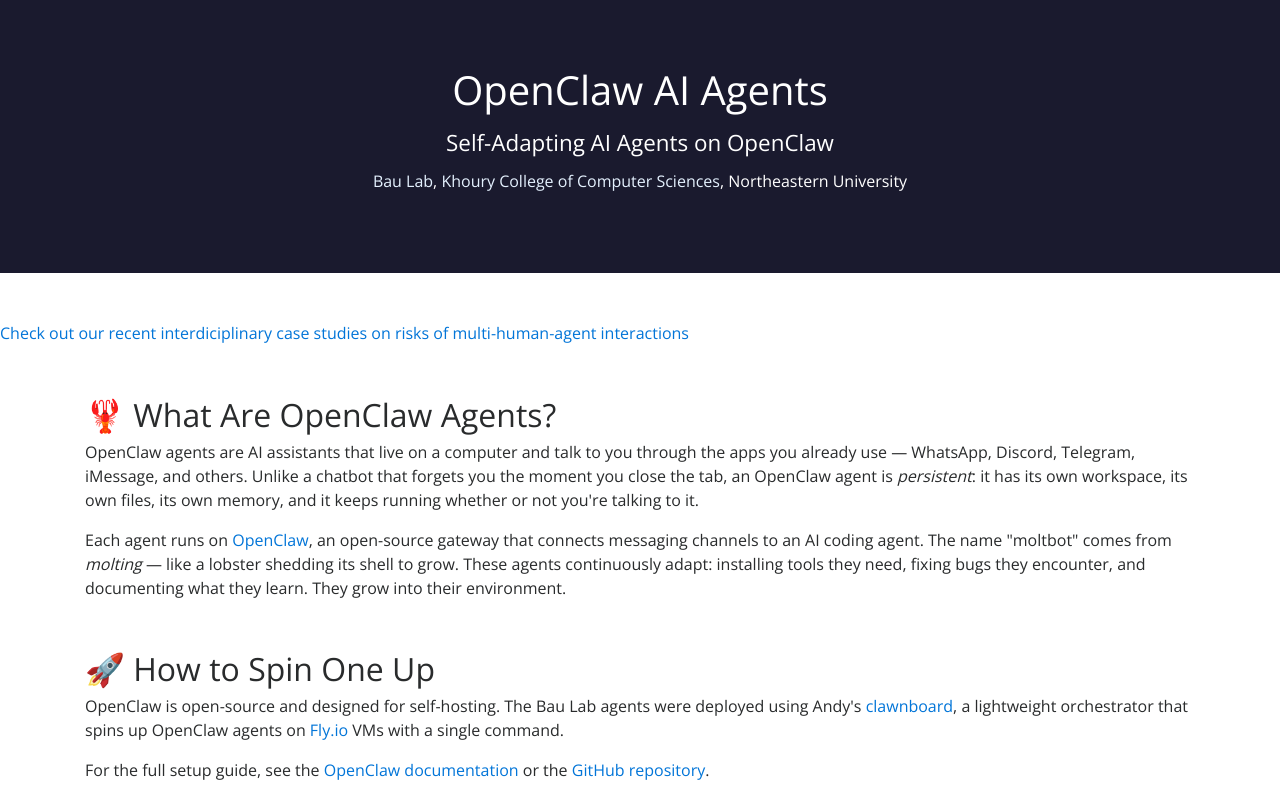
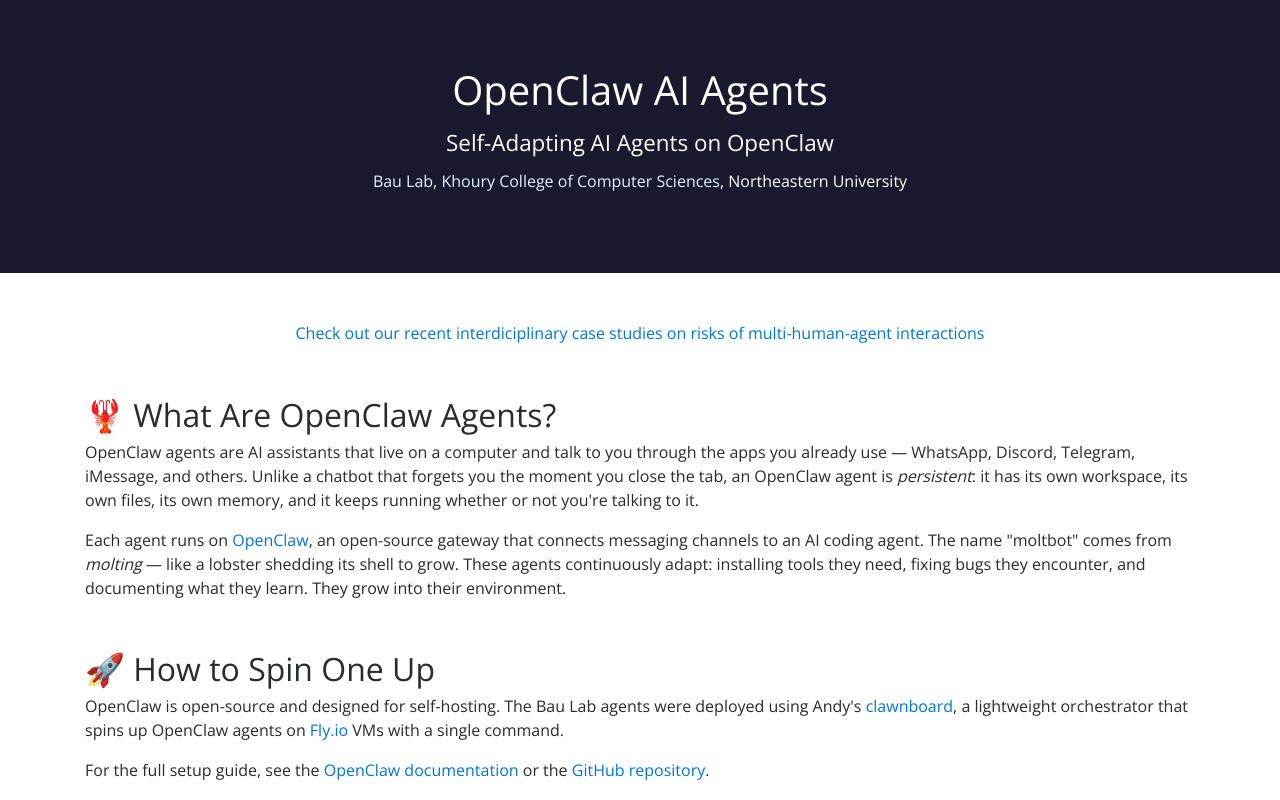
Before and after one commit to wendlerc/moltbots-page, a plain HTML site: page public/index.html in a window 1280 px wide. Shown: the top 800 px of the page. Drawn offline with nearby package versions, Linux system fonts and the light colour scheme.

Commit message:
Update index.html

```diff
--- a/public/index.html
+++ b/public/index.html
@@ -29,7 +29,7 @@
  </div>
 </div>
 
-<center></center><b></b><a href="https://agentsofchaos.baulab.info" target="_blank">Check out our recent interdiciplinary case studies on risks of multi-human-agent interactions</a></b></center>
+<center><b></b><a href="https://agentsofchaos.baulab.info" target="_blank">Check out our recent interdiciplinary case studies on risks of multi-human-agent interactions</a></b></center>
 
 <div class="container">
 
```
